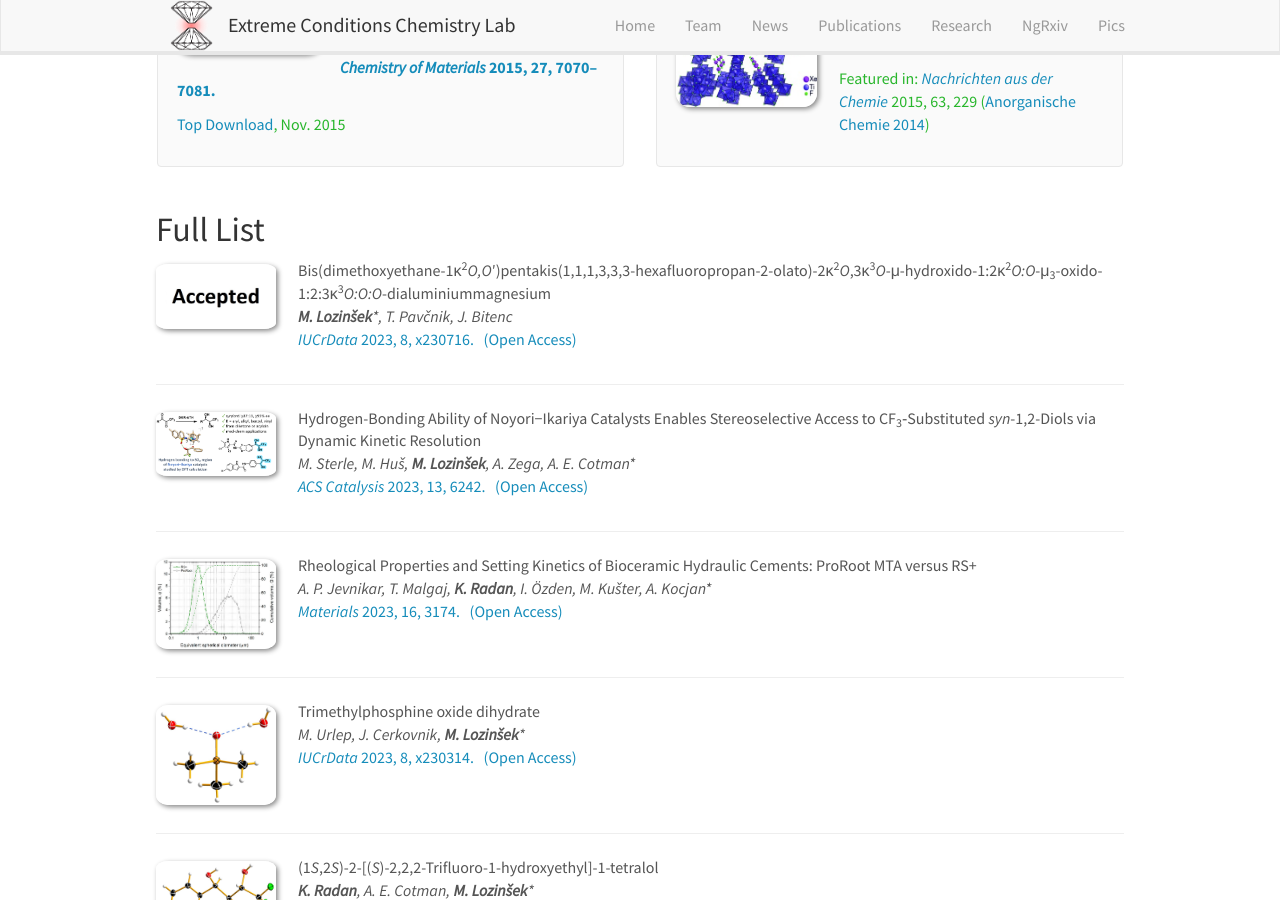
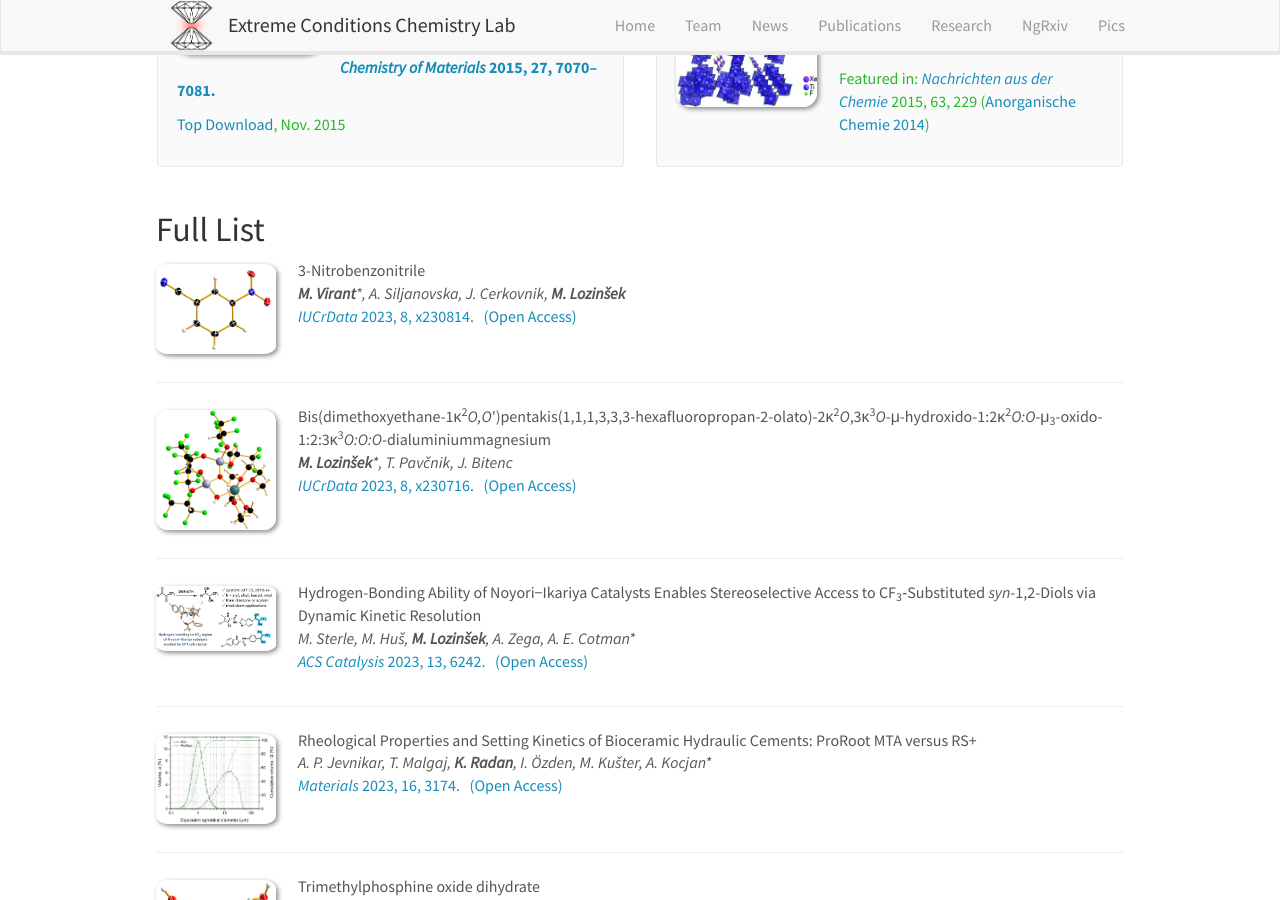
Before and after one commit to eccl-jsi/eccl-jsi.github.io, a Jekyll site: the page built from _pages/publications.md, in a window 1280 px wide and 900 px high, scrolled down 1353 px. Built offline with Jekyll 4.4.1, drawn with Linux system fonts in a browser that asks for light colours; nearby versions of some CDN libraries.

Commit message:
Update publist.yml

```diff
--- a/_data/publist.yml
+++ b/_data/publist.yml
@@ -1,9 +1,18 @@
 ---
+-
+  authors: "<b>M. Virant</b>*, A. Siljanovska, J. Cerkovnik, <b>M. Lozinšek</b>"
+  description: ""
+  highlight: 0
+  image: ID2023G-TOC.jpg
+  link:
+    display: "<i>IUCrData</i> 2023, 8, x230814. &nbsp;&nbsp;(Open Access)"
+    url: "https://doi.org/10.1107/S2414314623008143"
+  title: "3-Nitro­benzo­nitrile"
 -
   authors: "<b>M. Lozinšek</b>*, T. Pavčnik, J. Bitenc"
   description: ""
   highlight: 0
-  image: Accepted.jpg
+  image: ID2023F-TOC.jpg
   link:
     display: "<i>IUCrData</i> 2023, 8, x230716. &nbsp;&nbsp;(Open Access)"
     url: "https://doi.org/10.1107/S2414314623007162"
```
